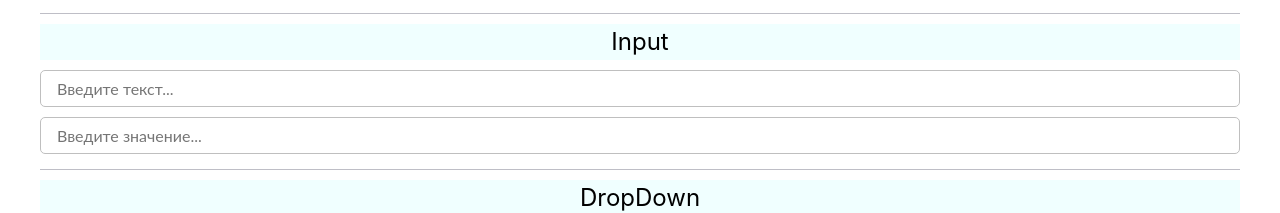
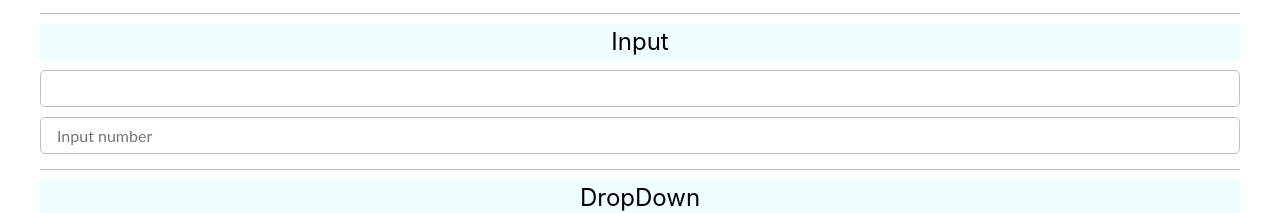
Before and after one commit to Smoren/vue3-hive-ui-kit, a Vue app: page / in a window 1280 px wide. Shown: the part 471-684 px from the top of the page. Built offline with nearby package versions, Linux system fonts and the light colour scheme.

Commit message:
refactor: delete default placeholder for Input, Textaria

```diff
--- a/src/components/hive-input/hive-input.vue
+++ b/src/components/hive-input/hive-input.vue
@@ -33,7 +33,6 @@ export interface Props extends CommonProps {
 const props = withDefaults(defineProps<Props>(), {
   modelValueEventName: 'input',
   type: 'text',
-  placeholder: 'Введите текст...',
   invalid: false,
   integer: false,
   step: 1,
@@ -80,9 +79,6 @@ export interface InputExpose {
 }
 
 defineExpose({ input, forceFocus });
-
-/* Changing placeholder depending on props.type */
-const placeholderView = computed(() => (props.type === 'number' ? 'Введите значение...' : props.placeholder));
 </script>
 
 <template>
@@ -93,7 +89,7 @@ const placeholderView = computed(() => (props.type === 'number' ? 'Введит
     :style="style"
     :type="type"
     :value="modelValue"
-    :placeholder="placeholderView"
+    :placeholder="placeholder"
     :step="integer ? '1' : step"
     :min="min"
     :max="max"
--- a/src/components/hive-textarea/hive-textarea.vue
+++ b/src/components/hive-textarea/hive-textarea.vue
@@ -15,7 +15,6 @@ export interface HiveTextariaProps extends CommonProps {
 
 withDefaults(defineProps<HiveTextariaProps>(), {
   modelValue: '',
-  placeholder: 'Введите текст...',
   resizable: true,
   resizeDirection: 'both',
 });
```
